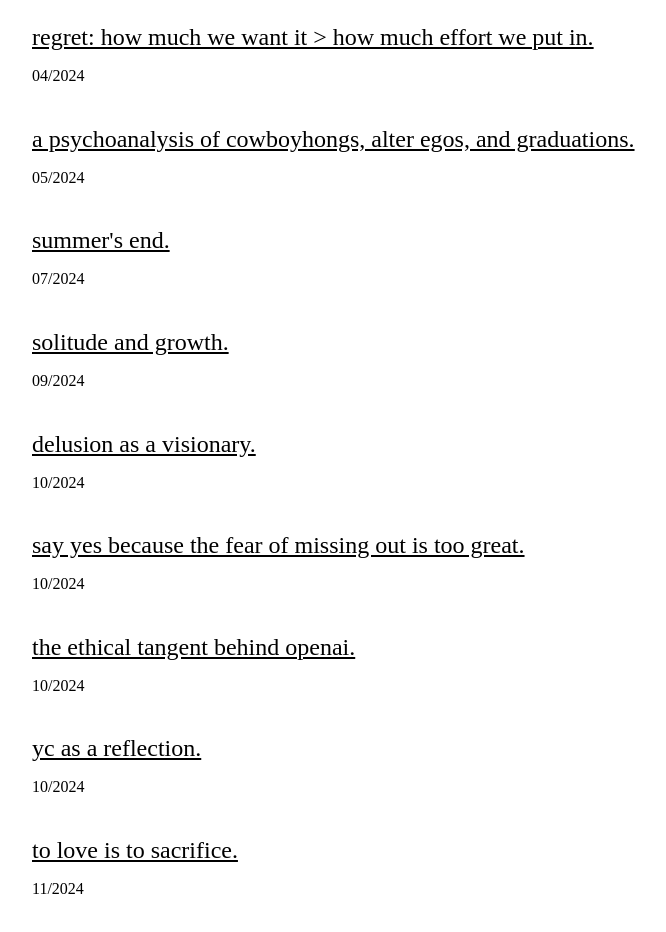
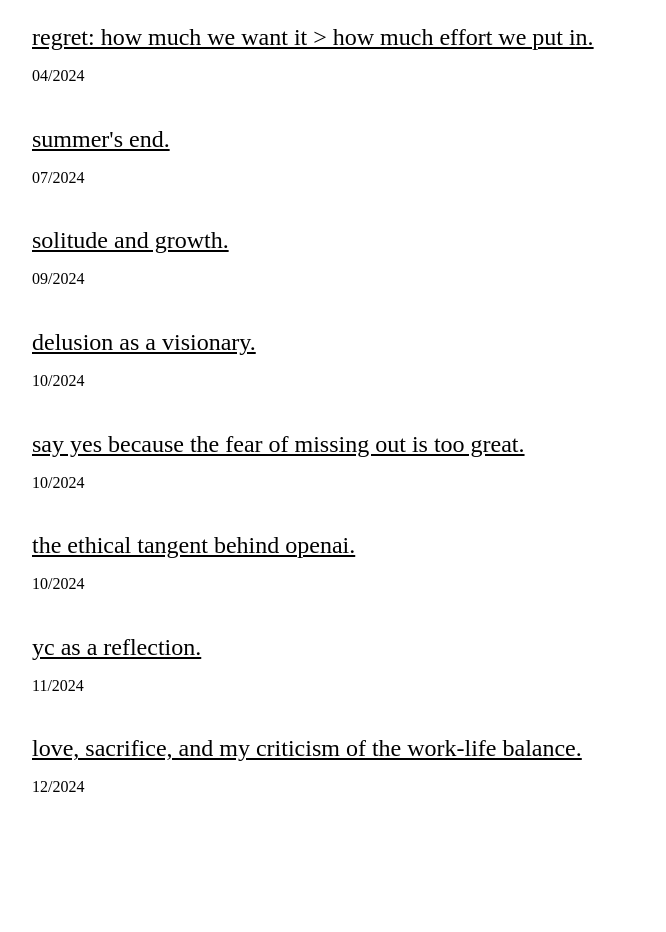
Before and after one commit to zixihong/old-portfolio, a Next.js app: page /pure-simple-html in a window 1280 px wide. Shown: the part 340-1272 px from the top of the page, without its empty margins (224-890 px from the left). After the commit the page ends 1188 px from the top, so only its background shows below. Built offline with nearby package versions, Linux system fonts and the light colour scheme.

Commit message:
new blogs

```diff
--- a/src/app/pure-simple-html/page.js
+++ b/src/app/pure-simple-html/page.js
@@ -18,11 +18,6 @@ export default function Writing() {
       title: "regret: how much we want it > how much effort we put in.",
       date: "04/2024",
       slug: "regret"
-    },
-    {
-      title: "a psychoanalysis of cowboyhongs, alter egos, and graduations.",
-      date: "05/2024",
-      slug: "cowboyhong"
     },
     {
       title: "summer's end.",
@@ -51,12 +46,12 @@ export default function Writing() {
     },
     {
       title: "yc as a reflection.",
-      date: "10/2024",
+      date: "11/2024",
       slug: "yc"
     },
     {
-      title: "to love is to sacrifice.",
-      date: "11/2024",
+      title: "love, sacrifice, and my criticism of the work-life balance.",
+      date: "12/2024",
       slug: "love"
     },
   ];
```
Also changed, not shown: src/app/pure-simple-html/[slug]/page.js (+18 -9 lines).
